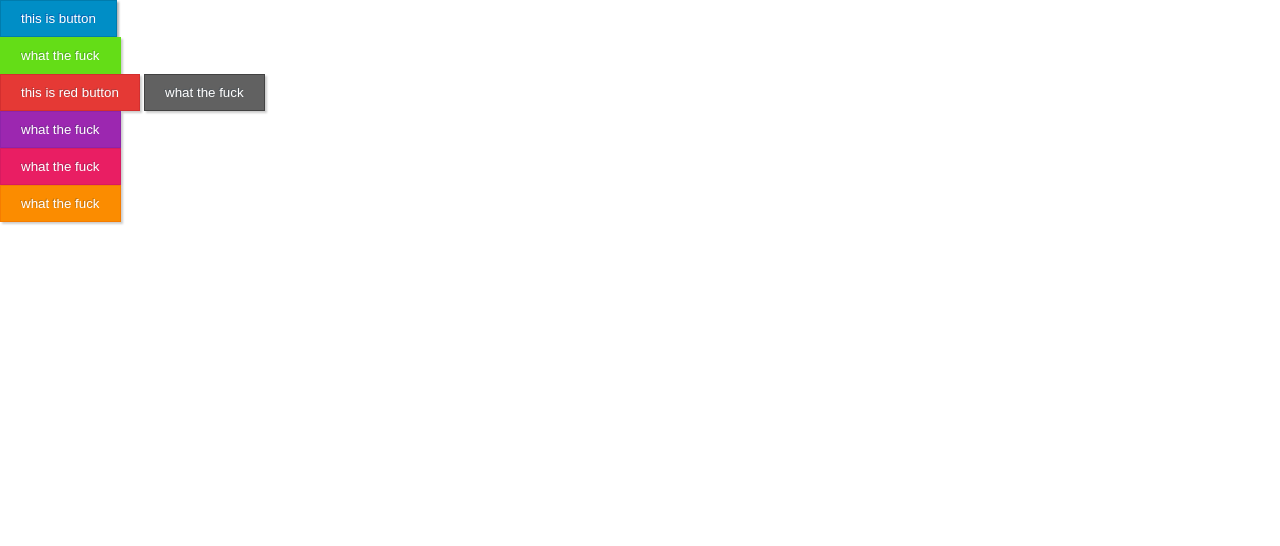
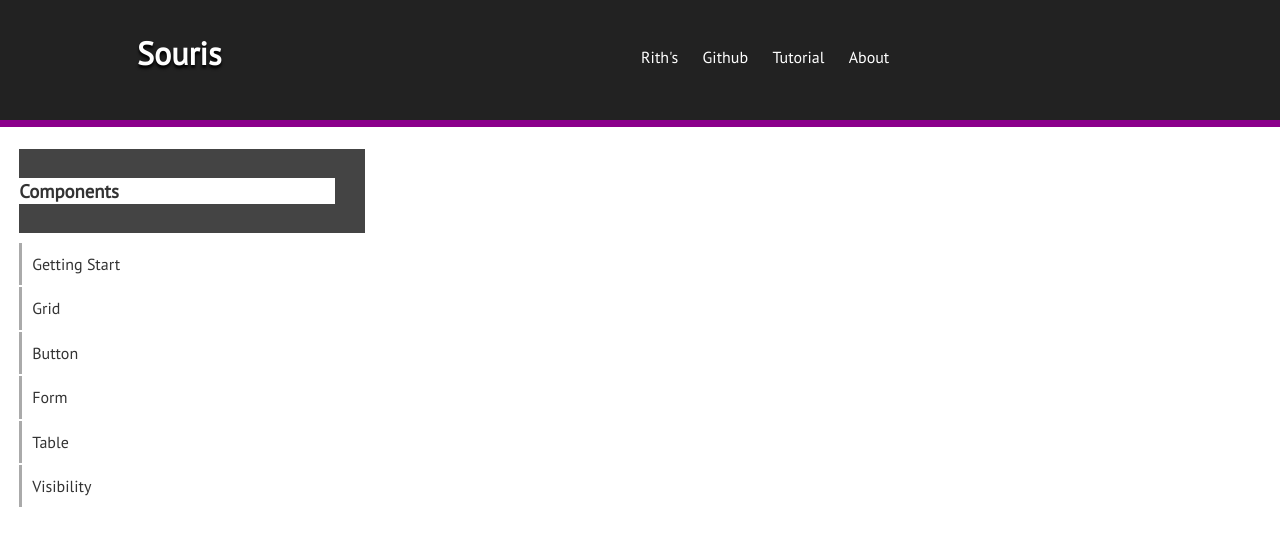
Before and after one commit to EavCode/souris, a PHP site: page / in a window 1280 px wide. Shown: the top 546 px of the page. Run offline with PHP 8.4, Linux system fonts and the light colour scheme.

Commit message:
fix visibility, and create homepage

```diff
--- /dev/null
+++ b/css/main.css
@@ -0,0 +1,54 @@
+.header{
+	height: 120px;
+	background-color: #222;
+	color: white;
+	border-bottom: 7px solid darkmagenta;
+}
+.logo{
+	text-shadow: 0px 3px 3px black ;
+}
+.logo:hover{
+	opacity: 0.9;
+}
+.nav{
+	text-align: center;
+	margin: 20px 0;
+}
+.nav-link{
+	display: inline;
+	padding-right: 20px;
+	color: wwhite;
+}
+.links{
+
+}
+.links:hover{
+	color: white;
+	text-decoration: underline;
+}
+.side-bar{
+	background-color: #444;
+	color: white;
+}
+.sidebar-label{
+	background-color: white;
+	color: #333;
+	margin-right: 30px;
+}
+.sidebar-link{
+	padding: 10px;
+	border-left: 3px solid #aaa;
+	margin-bottom: 2px;
+}
+.sidebar-link:hover{
+	background-color: #eee;
+	cursor: pointer;
+	border-left: 3px solid mediumvioletred;
+}
+
+@media(max-width:500px){
+	.nav{
+		text-align: center;
+		margin-top: -30px;
+	}
+}
--- a/css/souris.css
+++ b/css/souris.css
@@ -379,6 +416,9 @@ a:hover{
    display: block;
 	 box-sizing: border-box;
 	 width: 100%;
+ }
+ .text-center{
+   text-align: center;
  }
  .elarge-1{
    width: 10%;
--- a/css/test.css
+++ /dev/null
@@ -1,8 +0,0 @@
-.jdk{
-	background-color: darkblue;
-}
-.color{
-	background-color: darkcyan;
-	height: 100px;
-	margin-bottom: 5px;
-}
--- a/index.html
+++ b/index.html
@@ -5,17 +5,49 @@
 	<title>Souris</title>
 	<meta name="viewport" content="width=device-width, user-scalable=no, initial-scale=1.0, maximum-scale=1.0, minimum-scale=1.0">
 	<link rel="stylesheet" href="css/souris.css">
-	<link rel="stylesheet" href="css/test.css">
+	<link rel="stylesheet" href="css/main.css">
 </head>
 <body>
-	<button>this is button</button> <br>
-
-	<button class="green">what the fuck</button> <br>
-
-	<button class="red">this is red button</button>
-	<button class="grey">what the fuck</button> <br>
-	<button class="purple">what the fuck</button> <br>
-	<button class="pink">what the fuck</button> <br>
-	<button class="orange">what the fuck</button> <br>
+	<div class="small-12 header">
+		<div class="container">
+			<div class="medium-2 text-center">
+				<a href="index.html"><h1 class="white logo">Souris</h1></a>
+			</div>
+			<div class="medium-8 nav">
+				<ul>
+					<li class="nav-link"><a href="#" class="white links">Rith's</a></li>
+					<li class="nav-link"><a href="#" class="white links">Github</a></li>
+					<li class="nav-link"><a href="#" class="white links">Tutorial</a></li>
+					<li class="nav-link"><a href="#" class="white links">About</a></li>
+				</ul>
+			</div>
+		</div>
+	</div>
+	<br>
+	<div class="medium-3">
+		<div class="container side-bar">
+			<h3 class="white sidebar-label">Components</h3>
+		</div>
+		<div class="container">
+			<div class="small-9 sidebar-link">
+				<a href="#" class="black">Getting Start</a>
+			</div>
+			<div class="small-9 sidebar-link">
+				<a href="#" class="black">Grid</a>
+			</div>
+			<div class="small-9 sidebar-link">
+				<a href="#" class="black">Button</a>
+			</div>
+			<div class="small-9 sidebar-link">
+				<a href="#" class="black">Form</a>
+			</div>
+			<div class="small-9 sidebar-link">
+				<a href="#" class="black">Table</a>
+			</div>
+			<div class="small-9 sidebar-link">
+				<a href="#" class="black">Visibility</a>
+			</div>
+		</div>
+	</div>
 </body>
 </html>
```
Also changed, not shown: other parts of css/souris.css (+62 -2 lines), img/m.jpeg (added).
